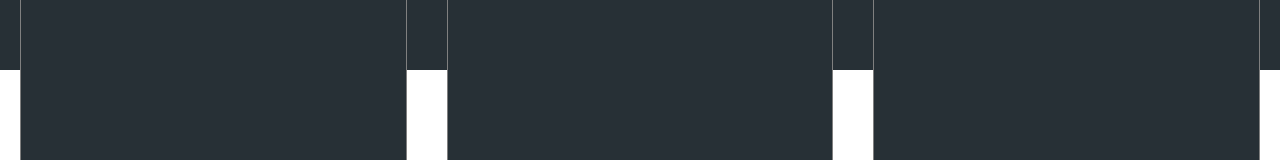
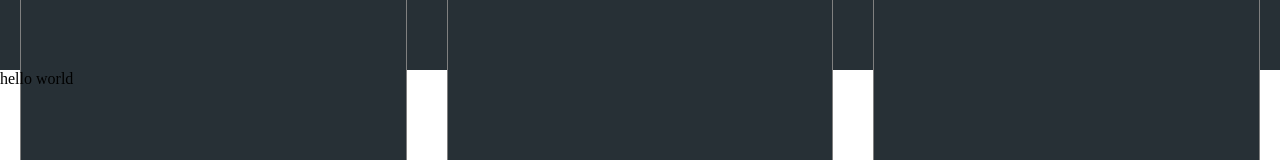
Before and after one commit to t3rrey/sketchpad.io, a React (Create React App) app: page / in a window 1280 px wide. Shown: the part 1030-1190 px from the top of the page. Built offline with nearby package versions, Linux system fonts and the light colour scheme; sample sign-in values are in the browser's storage.

Commit message:
Added login test

```diff
--- a/src/App.js
+++ b/src/App.js
@@ -5,7 +5,8 @@ import { BrowserRouter as Router, Route, Switch } from "react-router-dom";
 import Draw from "./components/Draw";
 import Header from "./components/landing-site/Header";
 import InfoBox from "./components/landing-site/InfoBox";
-import SquareParticles from "./components/SquareParticles";
+import ProtectedRoute from "./components/ProtectedRoute";
+import Dashboard from "./components/Dashboard";
 
 export default function App() {
   return (
@@ -18,9 +19,7 @@ export default function App() {
           </Route>
           <Route path="/login" component={LogIn}></Route>
           <Route path="/app" component={Draw}></Route>
-          <Route path="/tp">
-            <SquareParticles />
-          </Route>
+          <ProtectedRoute path="/dashboard" component={Dashboard} />
         </div>
       </Switch>
     </Router>
--- /dev/null
+++ b/src/components/Dashboard.jsx
@@ -0,0 +1,8 @@
+import React from "react";
+
+const Dashboard = () => {
+  console.log("logged in to dash");
+  return <div>hello world</div>;
+};
+
+export default Dashboard;
--- /dev/null
+++ b/src/components/ProtectedRoute.jsx
@@ -0,0 +1,17 @@
+import React from "react";
+import { Route, Redirect } from "react-router-dom";
+
+const ProtectedRoute = ({ component: Component, props }) => {
+  const isAuth = localStorage.getItem("sessionToken");
+  console.log(isAuth);
+
+  return (
+    <Route
+      render={(props) =>
+        isAuth ? <Component {...props} /> : <Redirect to="/" />
+      }
+    />
+  );
+};
+
+export default ProtectedRoute;
--- a/src/components/landing-site/LogIn.jsx
+++ b/src/components/landing-site/LogIn.jsx
@@ -24,6 +24,7 @@ function LogIn() {
       .then((res) => res.json())
       .then((res) => {
         console.log(res);
+        window.localStorage.setItem("sessionToken", res.access_token);
       })
       .catch((err) => console.error(err));
   };
@@ -47,7 +48,7 @@ function LogIn() {
           <h2 className="lf-main-subHeading">SIGN IN</h2>
           <input
             className="login-input-main"
-            type="email"
+            type="text"
             placeholder="email"
             value={email}
             onChange={handleChangeEmail}
```
